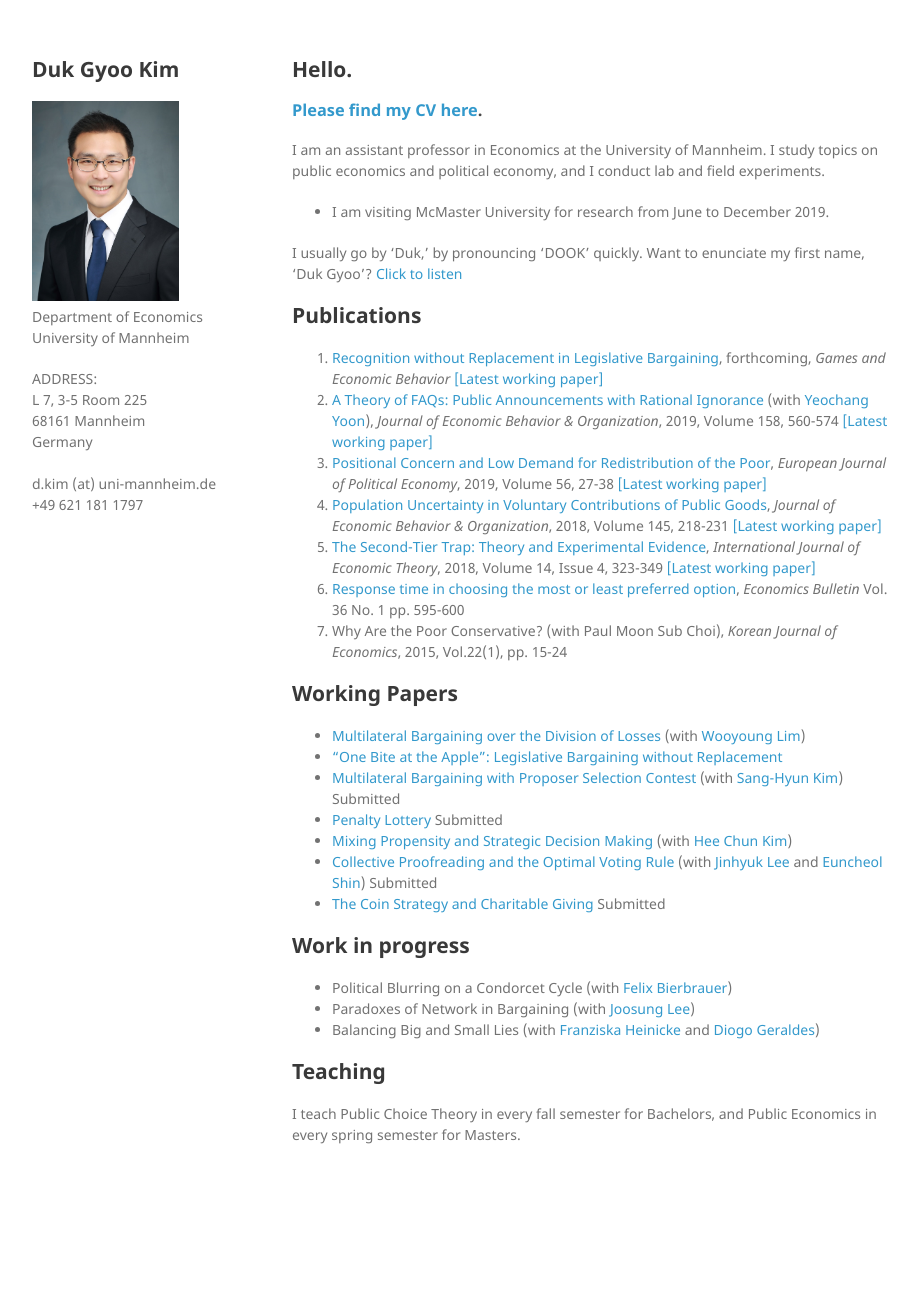
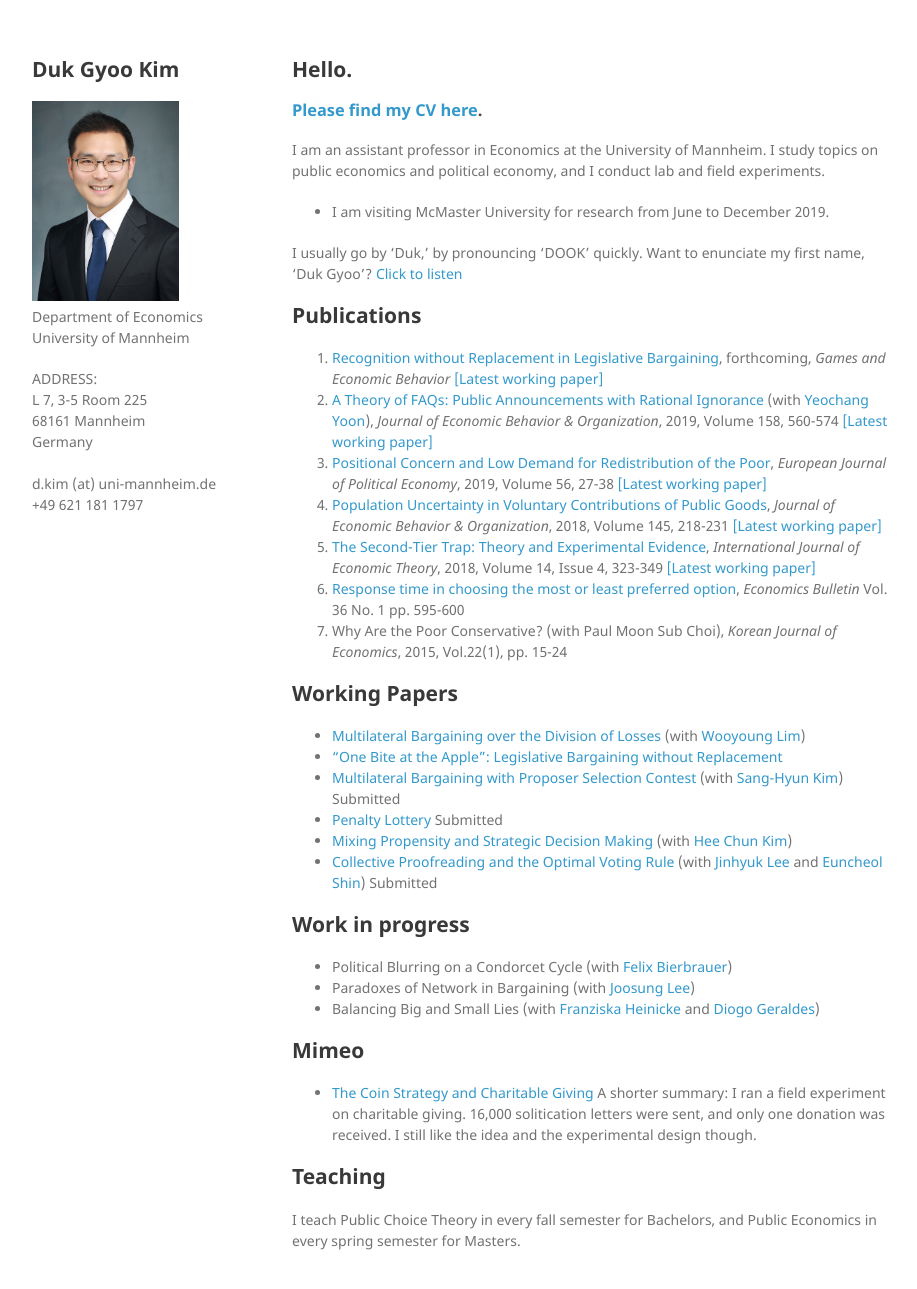
Before and after one commit to kimdukgyoo/kimdukgyoo.github.io, a Jekyll site: the page built from index.md, in a window 1280 px wide and 1321 px high. Shown: the top 1289 px of the window, without its empty margins (178-1095 px from the left). Built offline with Jekyll 4.4.1, drawn with Linux system fonts in a browser that asks for light colours; our own code applies the rules of GitHub Pages for plain Markdown files; some of the changed lines change nothing that is shown.

Commit message:
Update index.md

```diff
--- a/index.md
+++ b/index.md
@@ -25,18 +25,15 @@
 * <a href="https://kimdukgyoo.github.io/PDFfiles/penalty-lottery.pdf" target="_blank"> Penalty Lottery </a> Submitted
 * <a href="https://kimdukgyoo.github.io/PDFfiles/mixing-propensity-strategic.pdf" target="_blank"> Mixing Propensity and Strategic Decision Making</a> (with <a href="https://sites.google.com/site/hckim0822/home" target="_blank">Hee Chun Kim</a>)
 * <a href="https://kimdukgyoo.github.io/PDFfiles/CollectiveProofreading.pdf" target="_blank"> Collective Proofreading and the Optimal Voting Rule </a> (with <a href="https://sites.google.com/site/jinhyuk2con/" target="_blank">Jinhyuk Lee</a> and <a href="https://sites.google.com/site/euncheolshin00/" target="_blank">Euncheol Shin</a>) Submitted
-* <a href="https://kimdukgyoo.github.io/PDFfiles/CoinStrategyandCharitableGiving.pdf" target="_blank"> The Coin Strategy and Charitable Giving</a> Submitted
 
 ## Work in progress
 * Political Blurring on a Condorcet Cycle (with <a href="https://www.wiso.uni-koeln.de/de/forschung/find-an-expert/experts/prof-dr-felix-bierbrauer/" target="_blank">Felix Bierbrauer</a>)
 * Paradoxes of Network in Bargaining (with <a href="https://sites.google.com/site/joosungecon/research" target="_blank">Joosung Lee</a>)
 * Balancing Big and Small Lies (with <a href="https://sites.google.com/view/franziskaheinicke/research?authuser=0" target="_blank">Franziska Heinicke</a> and <a href="https://sites.google.com/site/diogogeraldes/research" target="_blank">Diogo Geraldes</a>)
 
-<!--
 ## Mimeo
-* <a href="https://kimdukgyoo.github.io/PDFfiles/CoinStrategyandCharitableGiving.pdf" target="_blank"> The Coin Strategy and Charitable Giving</a> Submitted
-A shorter summary: I ran a field experiment on charitable giving. 16,000 solitication letters were sent, and only one donation was received. I still like the idea and the experimental design though.
--->
+* <a href="https://kimdukgyoo.github.io/PDFfiles/CoinStrategyandCharitableGiving.pdf" target="_blank"> The Coin Strategy and Charitable Giving</a> A shorter summary: I ran a field experiment on charitable giving. 16,000 solitication letters were sent, and only one donation was received. I still like the idea and the experimental design though.
+
 ## Teaching
 I teach Public Choice Theory in every fall semester for Bachelors, and Public Economics in every spring semester for Masters.
 
```
